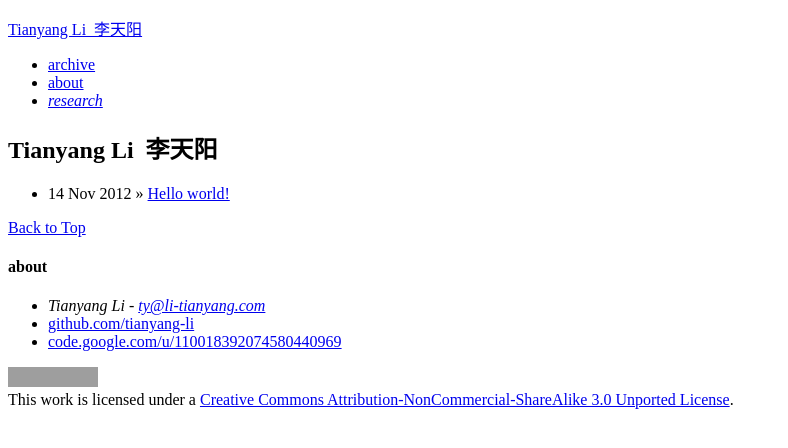
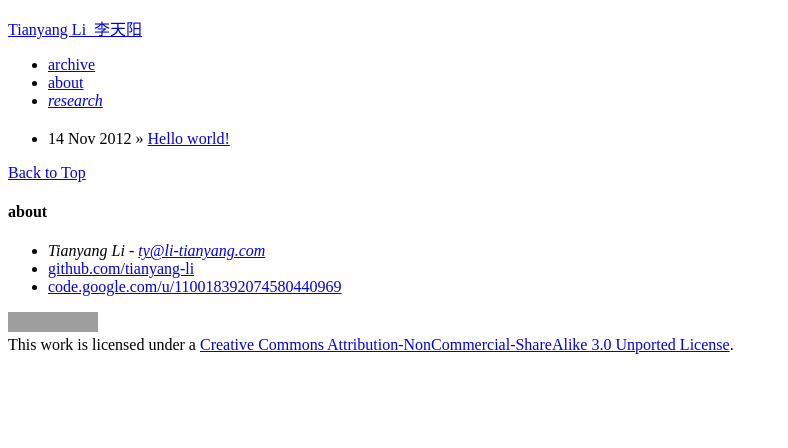
Before and after one commit to li-tianyang/li-tianyang.github.com, a Jekyll site: the page built from index.md, in a window 1280 px wide. Shown: the top 448 px of the page, without its empty margins (0-788 px from the left). Built offline with Jekyll 4.4.1, drawn with Linux system fonts in a browser that asks for light colours; grey boxes are pictures that could not be loaded.

Commit message:
removed title

```diff
--- a/index.md
+++ b/index.md
@@ -1,6 +1,6 @@
 ---
 layout: page
-title: "Tianyang Li&nbsp;&nbsp;李天阳"
+title: ""
 ---
 {% include JB/setup %}
 
```
